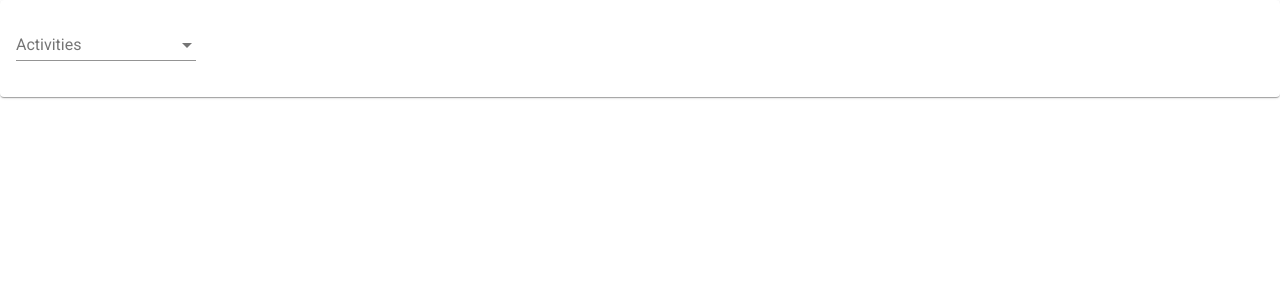
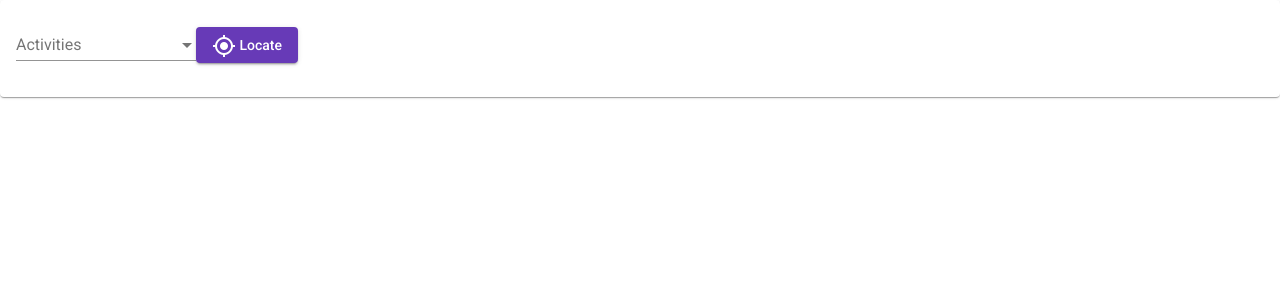
Before and after one commit to coding-competition-2019/whadoo, an Angular app in the folder benefits/: page / in a window 1280 px wide. Shown: the top 300 px of the page. Built offline with nearby package versions, Linux system fonts and the light colour scheme.

Commit message:
Added Geolocation

```diff
--- a/benefits/src/app/app.module.ts
+++ b/benefits/src/app/app.module.ts
@@ -9,6 +9,8 @@ import {MatCardModule} from "@angular/material/card";
 import {MatFormFieldModule} from "@angular/material/form-field";
 import {MatSelectModule} from "@angular/material/select";
 import {ReactiveFormsModule} from "@angular/forms";
+import {MatIconModule} from "@angular/material/icon";
+import {MatButtonModule} from "@angular/material/button";
 
 @NgModule({
   declarations: [
@@ -22,7 +24,9 @@ import {ReactiveFormsModule} from "@angular/forms";
     MatCardModule,
     MatFormFieldModule,
     MatSelectModule,
-    ReactiveFormsModule
+    ReactiveFormsModule,
+    MatIconModule,
+    MatButtonModule
   ],
   providers: [],
   bootstrap: [AppComponent]
--- a/benefits/src/app/components/map/map.component.html
+++ b/benefits/src/app/components/map/map.component.html
@@ -6,5 +6,7 @@
         <mat-option *ngFor="let activity of activityList" [value]="activity">{{activity}}</mat-option>
       </mat-select>
     </mat-form-field>
+
+    <button mat-raised-button color="primary" (click)="getLocation()"><i class="material-icons">gps_fixed</i> Locate</button>
   </p>
 </mat-card>
--- a/benefits/src/app/components/map/map.component.ts
+++ b/benefits/src/app/components/map/map.component.ts
@@ -34,4 +34,10 @@ export class MapComponent implements OnInit {
     this.activityList.sort();
   }
 
+
+  getLocation() {
+    navigator.geolocation.getCurrentPosition(position => {
+      console.log(position.coords.latitude, position.coords.longitude);
+    });
+  }
 }
--- a/benefits/src/index.html
+++ b/benefits/src/index.html
@@ -11,6 +11,6 @@
   <link href="https://fonts.googleapis.com/icon?family=Material+Icons" rel="stylesheet">
 </head>
 <body>
-  <app-root></app-root>
+<app-root></app-root>
 </body>
 </html>
```
